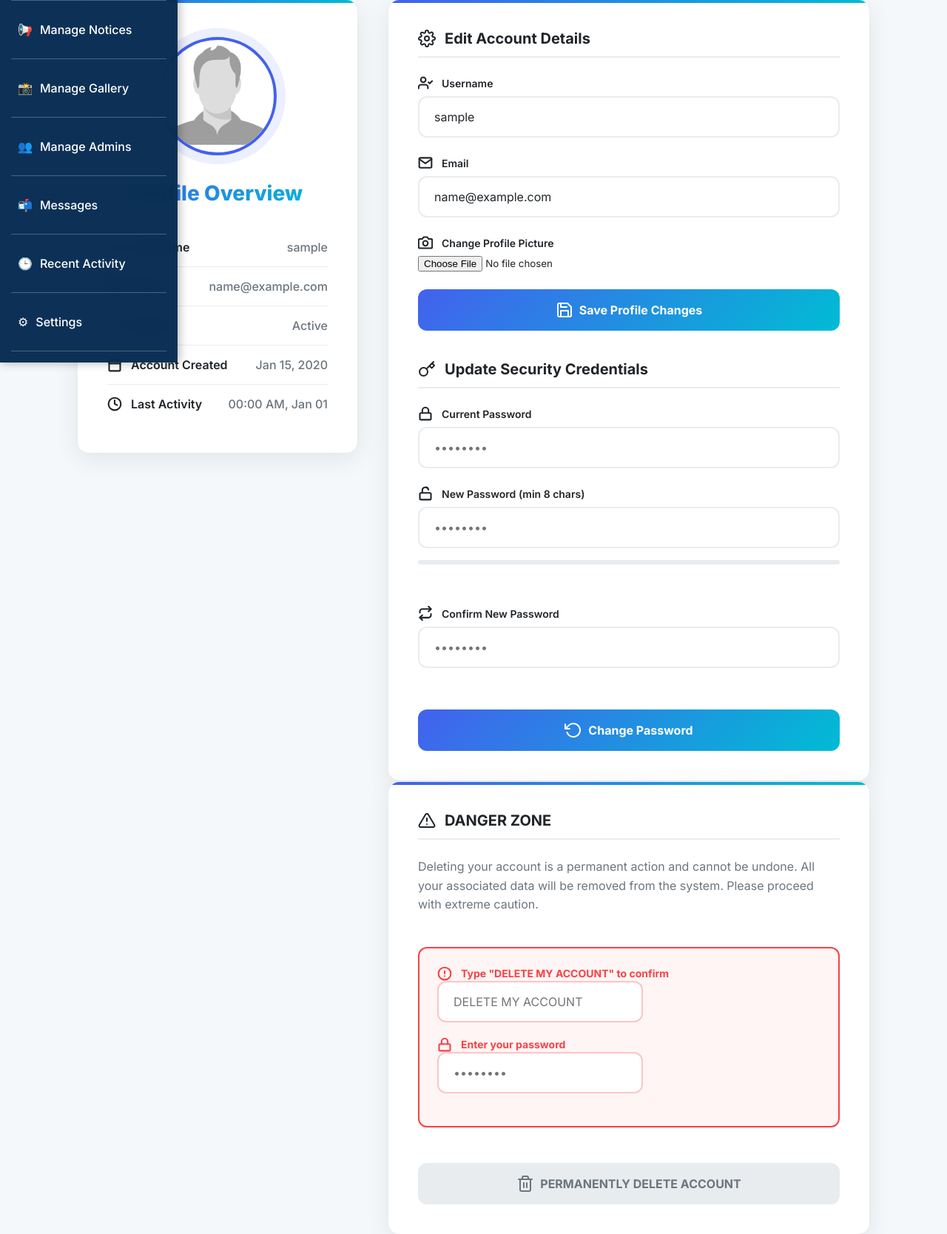
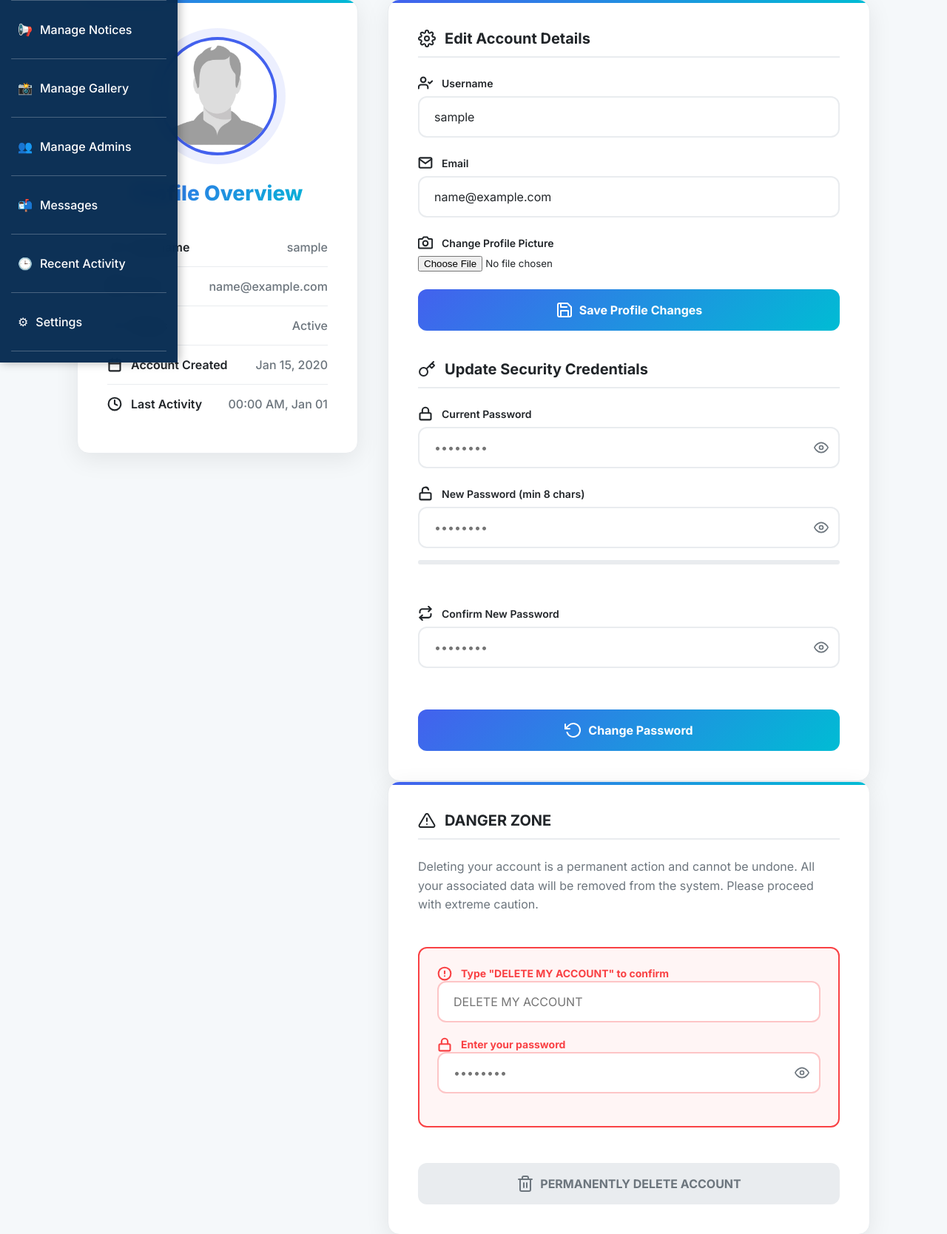
Before and after one commit to NischalAcharya060/Khanepani, a PHP site: page /admin/profile.php in a window 1280 px wide. Shown: the part 214-1882 px from the top of the page at 74% size. Run offline with PHP 8.4, Linux system fonts and the light colour scheme; the visitor is signed in with stand-in values (Sample User, id 1); tables that the repository leaves empty or names only in its code hold one stand-in row (values such as "Sample post"); data that the repository does not hold is empty.

Commit message:
other fix

```diff
--- a/admin/profile.php
+++ b/admin/profile.php
@@ -322,6 +322,8 @@ if (!empty($admin['profile_pic']) && $admin['profile_pic'] !== 'default.png') {
             color: var(--text);
         }
 
+        .input-with-icon { position: relative; }
+
         input[type="text"], input[type="password"], input[type="email"] {
             padding: 16px 20px;
             border-radius: 12px;
@@ -330,6 +332,11 @@ if (!empty($admin['profile_pic']) && $admin['profile_pic'] !== 'default.png') {
             color: var(--text);
             font-size: 16px;
             transition: all 0.3s ease;
+            width: 100%;
+        }
+
+        .input-with-icon input {
+            padding-right: 50px; /* Space for the eye icon */
         }
 
         input:focus {
@@ -337,6 +344,22 @@ if (!empty($admin['profile_pic']) && $admin['profile_pic'] !== 'default.png') {
             box-shadow: 0 0 0 4px rgba(67, 97, 238, 0.1);
             outline: none;
             background: var(--bg);
+        }
+
+        .toggle-password {
+            position: absolute;
+            right: 15px;
+            top: 50%;
+            transform: translateY(-50%);
+            cursor: pointer;
+            color: var(--text-light);
+            width: 20px;
+            height: 20px;
+            transition: color 0.3s;
+        }
+
+        .toggle-password:hover {
+            color: var(--primary);
         }
 
         .password-meter {
@@ -527,19 +550,28 @@ if (!empty($admin['profile_pic']) && $admin['profile_pic'] !== 'default.png') {
                     <input type="hidden" name="change_password" value="1">
                     <div class="form-group">
                         <label><i data-feather="lock" class="icon"></i> <?= $lang['current_password'] ?></label>
-                        <input type="password" name="current_password" required placeholder="••••••••">
+                        <div class="input-with-icon">
+                            <input type="password" name="current_password" id="current_password" required placeholder="••••••••">
+                            <i data-feather="eye" class="toggle-password" onclick="togglePasswordVisibility('current_password', this)"></i>
+                        </div>
                     </div>
 
                     <div class="form-group">
                         <label><i data-feather="unlock" class="icon"></i> <?= $lang['new_password'] ?></label>
-                        <input type="password" id="new_password" name="new_password" required placeholder="••••••••" onkeyup="checkPasswordStrength(this.value)">
+                        <div class="input-with-icon">
+                            <input type="password" id="new_password" name="new_password" required placeholder="••••••••" onkeyup="checkPasswordStrength(this.value); checkPasswordMatch()">
+                            <i data-feather="eye" class="toggle-password" onclick="togglePasswordVisibility('new_password', this)"></i>
+                        </div>
                         <div class="password-meter"><div class="meter-fill" id="passwordStrengthFill"></div></div>
                         <div class="password-feedback" id="passwordFeedback"></div>
                     </div>
 
                     <div class="form-group">
                         <label><i data-feather="repeat" class="icon"></i> <?= $lang['confirm_password'] ?></label>
+                        <div class="input-with-icon">
                             <input type="password" id="confirm_password" name="confirm_password" required placeholder="••••••••" onkeyup="checkPasswordMatch()">
+                            <i data-feather="eye" class="toggle-password" onclick="togglePasswordVisibility('confirm_password', this)"></i>
+                        </div>
                         <div class="password-feedback" id="passwordMatchFeedback"></div>
                     </div>
 
@@ -565,12 +597,15 @@ if (!empty($admin['profile_pic']) && $admin['profile_pic'] !== 'default.png') {
                         </div>
                         <div class="confirmation-step">
                             <label><i data-feather="lock" class="icon"></i> <?= $lang['delete_password_label'] ?></label>
+                            <div class="input-with-icon">
                                 <input
                                         type="password"
                                         id="confirm_password_delete"
                                         name="confirm_password"
                                         placeholder="<?= $lang['delete_password_placeholder'] ?>"
                                         onkeyup="checkDeleteConfirmation()">
+                                <i data-feather="eye" class="toggle-password" onclick="togglePasswordVisibility('confirm_password_delete', this)"></i>
+                            </div>
                         </div>
                     </div>
                     <button
@@ -597,6 +632,18 @@ if (!empty($admin['profile_pic']) && $admin['profile_pic'] !== 'default.png') {
         }
     }
 
+    function togglePasswordVisibility(id, iconElement) {
+        const input = document.getElementById(id);
+        if (input.type === 'password') {
+            input.type = 'text';
+            iconElement.setAttribute('data-feather', 'eye-off');
+        } else {
+            input.type = 'password';
+            iconElement.setAttribute('data-feather', 'eye');
+        }
+        feather.replace();
+    }
+
     function checkPasswordStrength(password) {
         const fill = document.getElementById('passwordStrengthFill');
         const feedback = document.getElementById('passwordFeedback');
@@ -613,7 +660,8 @@ if (!empty($admin['profile_pic']) && $admin['profile_pic'] !== 'default.png') {
         const classes = ['meter-weak', 'meter-fair', 'meter-good', 'meter-strong'];
         const texts = ['Weak', 'Fair', 'Good', 'Strong'];
         fill.classList.add(classes[score - 1]);
-        feedback.textContent = texts[score - 1] + (score < 4 ? ' - ' + messages.join(', ') : ' password');
+        fill.style.width = (score * 25) + '%';
+        feedback.textContent = texts[score - 1] + (score < 4 ? ' - Missing: ' + messages.join(', ') : ' password');
         feedback.style.color = ['#f94144', '#f9c74f', '#f1c40f', '#4cc9a7'][score - 1];
     }
 
@@ -649,6 +697,12 @@ if (!empty($admin['profile_pic']) && $admin['profile_pic'] !== 'default.png') {
     document.getElementById('currentProfileImage')?.addEventListener('click', () => {
         document.getElementById('profile_pic')?.click();
     });
+
+    document.addEventListener('DOMContentLoaded', () => {
+        checkPasswordStrength(document.getElementById('new_password')?.value || '');
+        checkPasswordMatch();
+        checkDeleteConfirmation();
+    });
 </script>
 </body>
 </html>
```
Also changed, not shown: admin/login.php (+25 -54 lines). Lines whose indentation alone changed are shown as unchanged.
